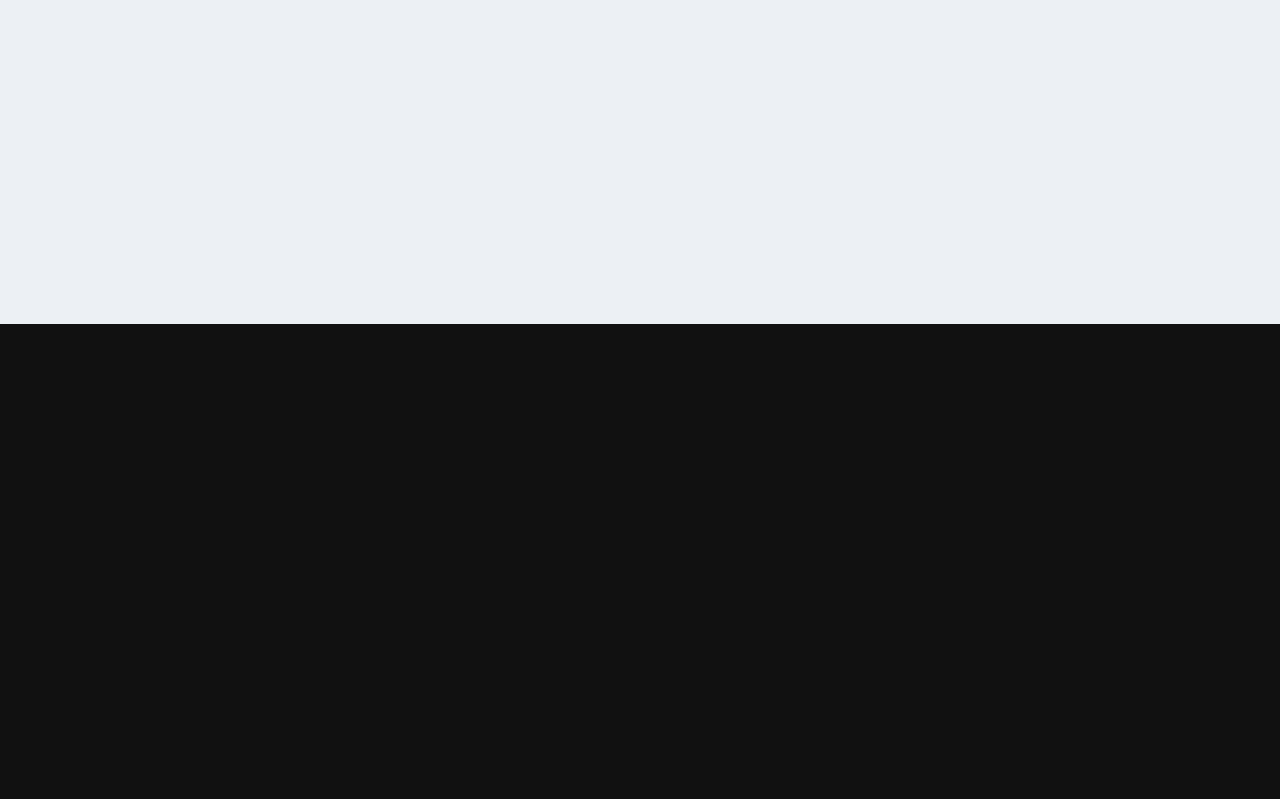
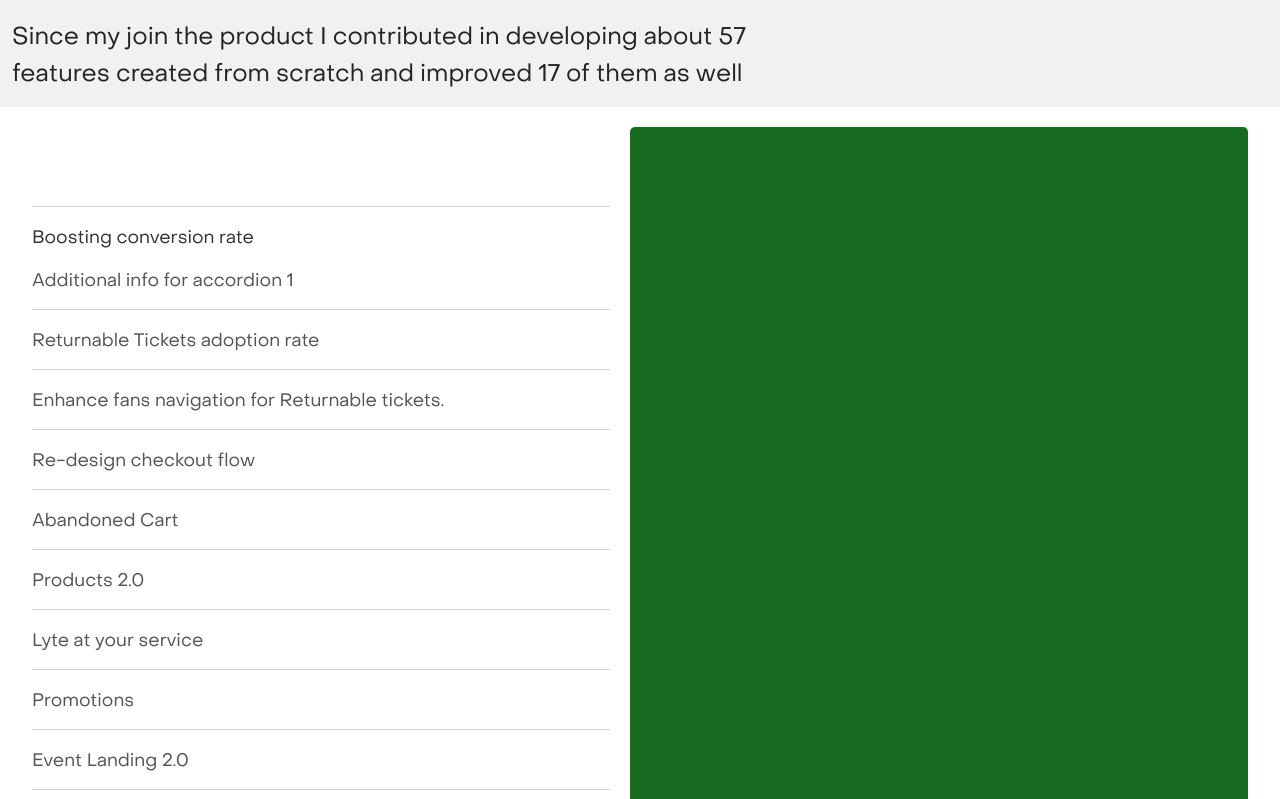
Before and after one commit to evgenyprymak/portfolio, a React (Vite) app: page /portfolio_react/project/1 in a window 1280 px wide. Shown: the part 2381-3180 px from the top of the page. Before the commit the page ends 2705 px from the top, so only its background shows below. Built offline with nearby package versions, Linux system fonts and the light colour scheme.

Commit message:
progress 15

```diff
--- a/package.json
+++ b/package.json
@@ -14,8 +14,13 @@
     "deploy": "gh-pages -d dist"
   },
   "dependencies": {
+    "@emotion/react": "^11.13.3",
+    "@emotion/styled": "^11.13.0",
     "@mui/base": "^5.0.0-beta.58",
+    "@mui/icons-material": "^6.1.1",
+    "@mui/material": "^6.1.1",
     "bootstrap": "^5.3.3",
+    "framer-motion": "^11.9.0",
     "gsap": "^3.12.5",
     "react": "^18.3.1",
     "react-dom": "^18.3.1",
--- a/src/ProjectDetails.tsx
+++ b/src/ProjectDetails.tsx
@@ -8,17 +8,39 @@ import Menu from './Menu';
 import Metric1 from './components/Metric1';
 import ExpandableCard from './components/ExpandableCard';
 import Header from './components/Header';
+import CustomAccordion from './components/Accordion2';
 
 import { Tab } from '@mui/base/Tab';
 import { TabsList } from '@mui/base/TabsList';
 import { TabPanel } from '@mui/base/TabPanel';
 import { Tabs } from '@mui/base/Tabs';
 
+
+
 import './css/MUI-tabs.css'
 import './css/ProjectDetails.css';
 
 
 gsap.registerPlugin(ScrollTrigger, ScrollToPlugin);
+
+const accordionItems = [
+  { title: 'Boosting conversion rate', details: 'Details for accordion 1', additionalInfo: 'Additional info for accordion 1' },
+  { title: 'Returnable Tickets adoption rate', details: 'Details for accordion 2', additionalInfo: 'Additional info for accordion 2' },
+  { title: 'Enhance fans navigation for Returnable tickets.', details: 'Details for accordion 3', additionalInfo: 'Additional info for accordion 3' },
+  { title: 'Re-design checkout flow', details: 'Details for accordion 3', additionalInfo: 'Additional info for accordion 3' },
+  { title: 'Abandoned Cart', details: 'Details for accordion 3', additionalInfo: 'Additional info for accordion 3' },
+  { title: 'Products 2.0', details: 'Details for accordion 3', additionalInfo: 'Additional info for accordion 3' },
+  { title: 'Lyte at your service', details: 'Details for accordion 3', additionalInfo: 'Additional info for accordion 3' },
+  { title: 'Promotions', details: 'Details for accordion 3', additionalInfo: 'Additional info for accordion 3' },
+  { title: 'Event Landing 2.0', details: 'Details for accordion 3', additionalInfo: 'Additional info for accordion 3' },
+  { title: 'P2P : support different ticket types', details: 'Details for accordion 3', additionalInfo: 'Additional info for accordion 3' },
+  { title: 'iOS Wallet and PDF passes', details: 'Details for accordion 3', additionalInfo: 'Additional info for accordion 3' },
+
+
+
+
+];
+
 
 const ProjectDetails = () => {
   useEffect(() => {
@@ -86,12 +108,12 @@ const ProjectDetails = () => {
         <img src='../assets/some_screens_1.png' className='py-4 container-fluid'></img>
       </div> */}
 
-      <div className='container-fluid ephasized_section my-80 py-80'>
+      <div className='container-fluid ephasized_section mt-80 mb-20 py-80'>
         <div className='container-xxl'>
           <Header
             wrapperclassName="container-xxl py-4 px-0"
             size="medium"
-            title="My role on the project"
+            title="My role"
           />
           <div className='row'>
             <div className='col-12 col-md-6 pr-4 px-0 role-description pe-4'>
@@ -108,11 +130,10 @@ const ProjectDetails = () => {
             </div>
           </div>
         </div>
-
         <Header
           wrapperclassName="container-xxl pt-4"
           size="small"
-          title="High level design activities"
+          title="Design activities"
         />
         <Tabs defaultValue={1} id='double_diamond' className='container-xxl pb-4 tabs-wrapper'>
           <TabsList className='tabs-list'>
@@ -264,9 +285,21 @@ const ProjectDetails = () => {
             </div>
           </TabPanel>
         </Tabs>
+      </div>
+      <div style={{backgroundColor: '#f1f1f1', paddingBottom: '100px' }} className="box-c">
+      <Header
+          wrapperclassName="container-xxl pt-80"
+          size="medium"
+          title="Project & Features delivered"
+          description="Since my join the product I contributed in developing about 57 features created from scratch and improved 17 of them as well"
+          color="var(--txt-dark-1)"
+        />
+      <div className='container-xxl' style={{ backgroundColor: '#fff', height: '900px' }} >
+        <CustomAccordion items={accordionItems} />
+
 
       </div>
-      <div style={{ height: '400px', backgroundColor: 'var(--bg-light-1)' }} className="box-c">222</div>
+      </div>
 
 
 
--- /dev/null
+++ b/src/components/Accordion2.tsx
@@ -0,0 +1,73 @@
+import React, { useState } from 'react';
+import '../css/Accordion2.css'; // Make sure to create this CSS file for styling
+
+// Пропсы для элемента аккордиона
+type AccordionItem = {
+    title: string;
+    details: string;
+    additionalInfo: string;
+  };
+
+  type CustomAccordionProps = {
+    items: AccordionItem[];
+  };
+
+  const CustomAccordion: React.FC<CustomAccordionProps> = ({ items }) => {
+    const [openIndex, setOpenIndex] = useState<number>(0); // Первая секция открыта по умолчанию
+    const [isTransitioning, setIsTransitioning] = useState<boolean>(false);
+    const [nextIndex, setNextIndex] = useState<number | null>(null);
+
+    const toggleAccordion = (index: number) => {
+      if (openIndex !== index) {
+        setNextIndex(index);
+        setIsTransitioning(true);
+        setTimeout(() => {
+          setOpenIndex(index);
+          setIsTransitioning(false);
+        }, 1);
+      }
+    };
+
+    return (
+      <div className="accordion-container">
+        <div className="accordion-section">
+          {items.map((item, index) => (
+            <div key={index} className="accordion-item">
+              <div
+                className={`accordion-header ${openIndex === index ? 'active-header' : ''}`}
+                onClick={() => toggleAccordion(index)}
+              >
+                {item.title}
+              </div>
+              <div className={`accordion-content ${openIndex === index ? 'expanded' : ''}`}>
+                {openIndex === index && (
+                  <div className="accordion-inner-content">
+                    {item.additionalInfo}
+
+                    {/* Перемещаем details внутрь для мобильных */}
+                    <div className="mobile-details">
+                      <h6>{item.title}</h6>
+                      <p>{item.details}</p>
+                    </div>
+                  </div>
+                )}
+              </div>
+            </div>
+          ))}
+        </div>
+
+        {/* Обычный details для десктопа */}
+        <div className={`details-section ${isTransitioning ? 'fade-out' : ''}`}>
+          {nextIndex !== null && (
+            <>
+              <h6>{items[nextIndex].title}</h6>
+              <p>{items[nextIndex].details}</p>
+            </>
+          )}
+        </div>
+        <div className='details-section-background'></div>
+      </div>
+    );
+  };
+
+  export default CustomAccordion;
--- a/src/components/Header.tsx
+++ b/src/components/Header.tsx
@@ -7,13 +7,14 @@ interface HeaderProps {
   title: string;
   description?: string | JSX.Element; // Обновляем тип description
   size?: "large" | "medium" | "small"; // Пропс для размеров
+  color?: string; // Опциональный пропс
 }
 
-const Header: React.FC<HeaderProps> = ({ wrapperclassName, className, title, description, size = "medium" }) => {
+const Header: React.FC<HeaderProps> = ({ wrapperclassName, className, title, description, size = "medium", color }) => {
   return (
     <div className={wrapperclassName}>
-      <h1 className={`header-title ${size} ${className}`}>{title}</h1>
-      <p className={`header-description ${size}`}>{description}</p>
+      <h1 className={`header-title ${size} ${className}`} style={{ color }}>{title}</h1>
+      <p className={`header-description ${size} ${color}`} style={{ color }}>{description}</p>
     </div>
   );
 };
--- /dev/null
+++ b/src/css/Accordion.css
@@ -0,0 +1,26 @@
+.container {
+    display: flex;
+    justify-content: space-between;
+    align-items: flex-start;
+  }
+
+  .accordion-section {
+    flex: 1;
+    margin-right: 20px;
+  }
+
+  .details-section {
+    width: 400px; /* Фиксированная ширина для правой части */
+    height: 400px; /* Фиксированная высота для правой части */
+    border: 1px solid #ccc;
+    padding: 20px;
+    box-sizing: border-box;
+  }
+
+  .details-content {
+    display: flex;
+    flex-direction: column;
+    justify-content: center;
+    align-items: flex-start; /* Выравнивание текста по левому краю */
+    height: 100%;
+  }
--- /dev/null
+++ b/src/css/Accordion2.css
@@ -0,0 +1,85 @@
+.accordion-container {
+    display: flex;
+    padding: 20px;
+    height: 100%;
+    align-items: center;
+    justify-content: center;
+    font-size: 18px;
+    font-weight: 500;
+  }
+
+  .accordion-section {
+    flex: 1;
+    max-width: 50%;
+    margin-right: 20px;
+  }
+
+  .accordion-item {
+    border-radius: 5px;
+    color: #555;
+  }
+
+  .accordion-header {
+    border-top: 1px solid rgb(209, 209, 209);
+    padding-top: 16px;
+    padding-bottom: 16px;
+    cursor: pointer;
+    transition: background-color 0.3s ease;
+  }
+
+  .accordion-header.active-header {
+    color: #333;
+  }
+
+  .accordion-content {
+    max-height: 0;
+    overflow: hidden;
+    transition: max-height 0.3s linear, padding 0.3s cubic-bezier(0.87, 0, 0.13, 1);
+  }
+
+  .accordion-content.expanded {
+    max-height: 100px;
+    margin-bottom: 16px;
+  }
+
+  .accordion-inner-content {
+    padding: 0px;
+  }
+
+  .details-section {
+    flex: 1;
+    background-color: #176c22;
+    border-radius: 5px;
+    padding: 20px;
+    transition: opacity 0.3s ease;
+    opacity: 1;
+    height: 100%;
+  }
+
+  .fade-out {
+    opacity: 0;
+  }
+
+  .mobile-details {
+    display: none; /* Скрыто на десктопах */
+  }
+
+  /* Медиазапрос для мобильных устройств */
+  @media (max-width: 768px) {
+    .container {
+      flex-direction: column; /* Меняем контейнер на колонку */
+    }
+
+    .accordion-section {
+      margin-right: 0;
+    }
+
+    .details-section {
+      display: none; /* Прячем правую часть на мобильных */
+    }
+
+    .mobile-details {
+      display: block; /* Показываем details внутри аккордиона */
+      padding-top: 10px;
+    }
+  }
--- a/src/css/ProjectDetails.css
+++ b/src/css/ProjectDetails.css
@@ -21,8 +21,6 @@ body, html {
     padding: 0 2px;
 }
 
-
-
 .ephasized_section{
     background-color: var(--project-quasar);
     color: rgb(255, 255, 255);
@@ -31,7 +29,6 @@ body, html {
     width: calc(100% - 40px);
 }
 
-
 .role-description{
     font-size: clamp(16px, 2.5vw, 21px);
     font-weight: 400;
--- a/src/css/index.css
+++ b/src/css/index.css
@@ -35,6 +35,8 @@ html {
   --bg-light-1: #ECF0F4;
 
   --txt-light-1: #FFFFFF;
+
+  --txt-dark-1: #000000;
 }
 
 @media (min-width: 992px) {
--- a/src/main.tsx
+++ b/src/main.tsx
@@ -1,8 +1,10 @@
 import React from 'react';
 import ReactDOM from 'react-dom/client';
 import App from './App'; // Импортируйте ваш основной компонент
+import CustomAccordion from './components/Accordion2'
 
 const root = ReactDOM.createRoot(document.getElementById('root') as HTMLElement);
+
 root.render(
   <React.StrictMode>
     <App />
```
Also changed, not shown: src/components/Accordion.tsx (added, +63 -0 lines), 1 other file (tests, documents, lock files or other folders).
